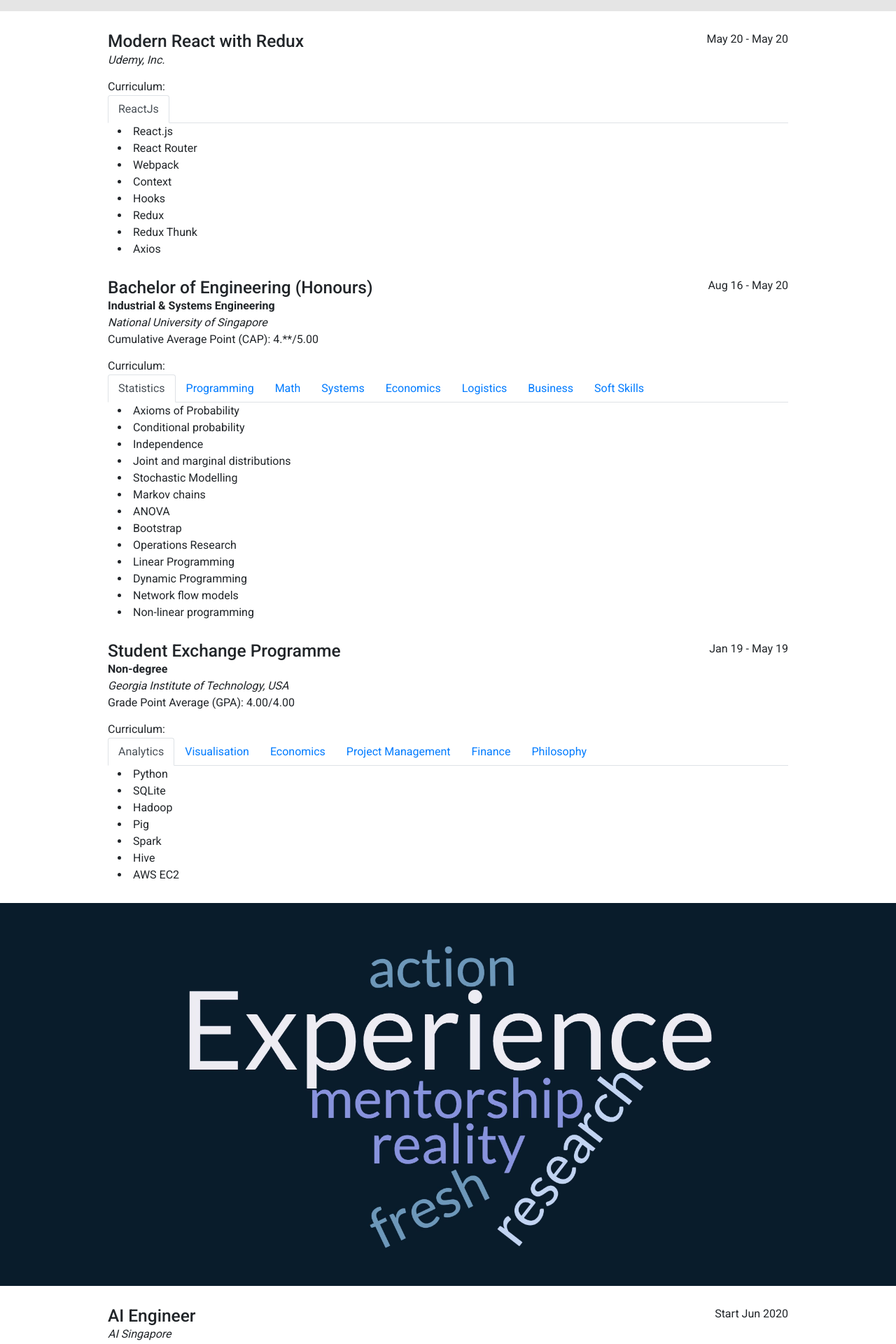
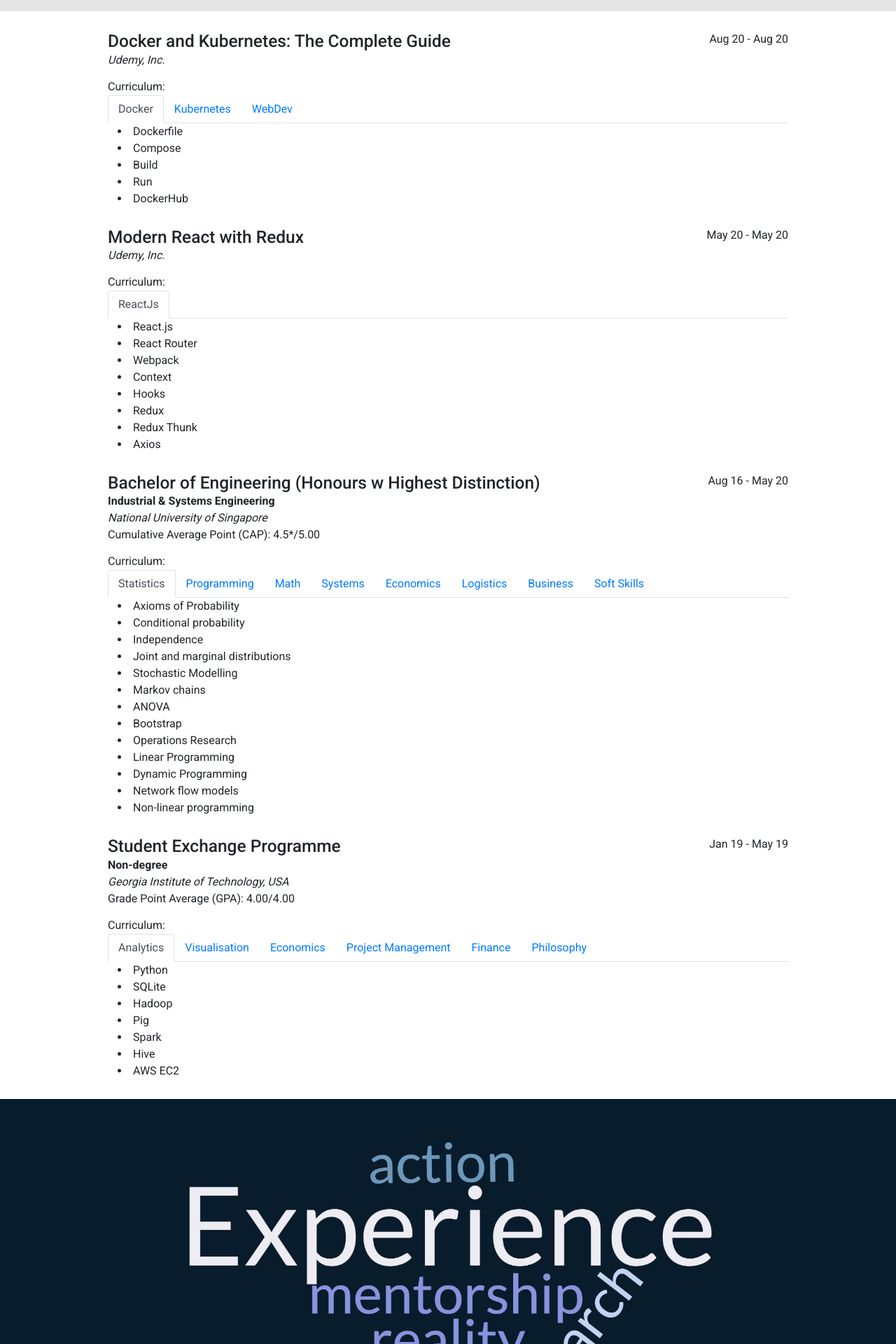
Before and after one commit to BenjaminChua/web-portfolio, a React (Create React App) app: page /web-portfolio/resume in a window 1280 px wide. Shown: the part 580-2500 px from the top of the page at 70% size. Built offline with nearby package versions, Linux system fonts and the light colour scheme.

Commit message:
Updated AISG, NUS & Docker udemy

```diff
--- a/package.json
+++ b/package.json
@@ -14,7 +14,7 @@
     "react-dom": "^16.13.1",
     "react-router-dom": "^5.2.0",
     "react-router-hash-link": "^1.2.2",
-    "react-scripts": "3.4.1"
+    "react-scripts": "^3.4.3"
   },
   "scripts": {
     "predeploy": "npm run build",
--- a/src/components/landing/Education.js
+++ b/src/components/landing/Education.js
@@ -11,7 +11,7 @@ import './Education.css';
 class Education extends Component {
     state = {
         udemy: {
-            id: "udemy",
+            id: "docker",
             image: udemy,
         },
         nus: {
--- a/src/components/resume/EducationSection.js
+++ b/src/components/resume/EducationSection.js
@@ -5,11 +5,11 @@ import EducationTemplate from "./EducationTemplate";
 class EducationSection extends Component {
     state = {
         nus: {
-            degree: "Bachelor of Engineering (Honours)",
+            degree: "Bachelor of Engineering (Honours w Highest Distinction)",
             period: "Aug 16 - May 20",
             spec: "Industrial & Systems Engineering",
             name: "National University of Singapore",
-            CAP: "Cumulative Average Point (CAP): 4.**/5.00",
+            CAP: "Cumulative Average Point (CAP): 4.5*/5.00",
             curriculum: {
                 Statistics: ["Axioms of Probability", "Conditional probability", "Independence", "Joint and " +
                 "marginal distributions", "Stochastic Modelling", "Markov chains", "ANOVA", "Bootstrap",
@@ -46,20 +46,32 @@ class EducationSection extends Component {
             },
             id: "gatech",
         },
-        udemy: {
+        react: {
             degree: "Modern React with Redux",
             period: "May 20 - May 20",
             name: "Udemy, Inc.",
             curriculum: {
                 ReactJs: ["React.js", "React Router", "Webpack", "Context", "Hooks", "Redux", "Redux Thunk", "Axios"],
             },
-            id: "udemy",
+            id: "react",
+        },
+        docker: {
+            degree: "Docker and Kubernetes: The Complete Guide",
+            period: "Aug 20 - Aug 20",
+            name: "Udemy, Inc.",
+            curriculum: {
+                Docker: ["Dockerfile", "Compose", "Build", "Run", "DockerHub"],
+                Kubernetes: ["Configs", "Apply", "Get", "Describe", "Delete", "Set"],
+                WebDev: ["Travis CI", "Nginx", "Express", "Postgres", "Redis", "AWS", "GCP"]
+            },
+            id: "docker",
         }
     }
     render() {
         return (
             <div className="py-3">
-                <EducationTemplate edu={this.state.udemy}/>
+                <EducationTemplate edu={this.state.docker}/>
+                <EducationTemplate edu={this.state.react}/>
                 <EducationTemplate edu={this.state.nus}/>
                 <EducationTemplate edu={this.state.gatech}/>
             </div>
--- a/src/components/resume/ExperienceSection.js
+++ b/src/components/resume/ExperienceSection.js
@@ -25,9 +25,12 @@ class ExperienceSection extends Component {
             id: "kpmg"
         },
         aisg: {
-            name: "AI Engineer",
-            period: "Start Jun 2020",
-            company: "AI Singapore",
+            name: "Artificial Intelligence Engineer",
+            period: "Jun 20 - Present",
+            company: "AI Singapore (Technology)",
+            det1: "Aid in the organising of AI challenges through testing of baselines in fields like Reinforcement Learning and Computer Vision",
+            det2: "Organised a one-day Reinforcement Learning challenge during the AI Summer School for international participants using Google Colabs, stable baselines and an auto-grading challenge website",
+            det3: "Dockerised server to use Tensorflow and PyTorch with NVIDIA GPUs",
             id: "aisg"
         }
     }
```
Also changed, not shown: 1 other file (tests, documents, lock files or other folders).
